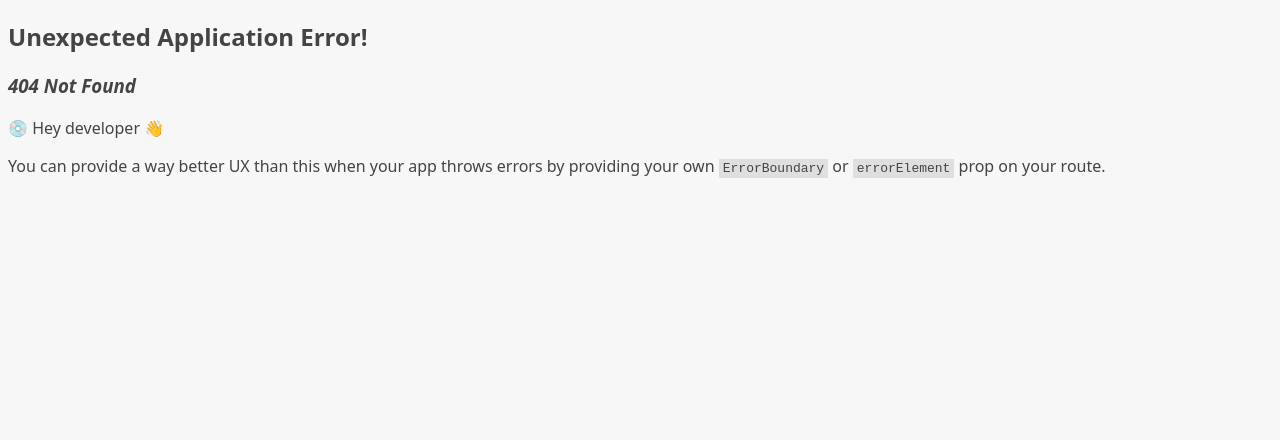
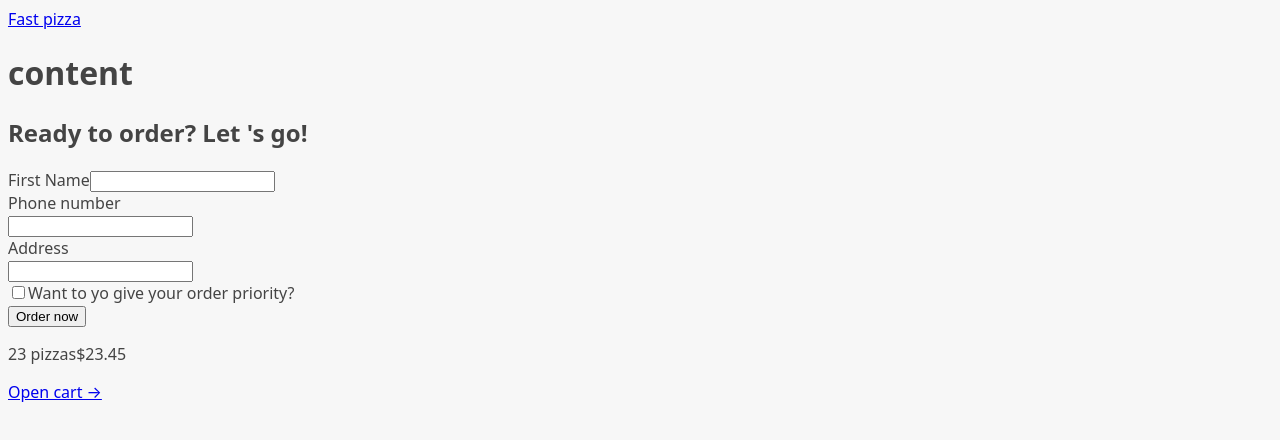
Before and after one commit to Hongfei01/fast-pizza, a React (Vite) app: page /order/new in a window 1280 px wide. Before the commit this address had no page. Shown: the top 440 px of the page. Built offline with nearby package versions, Linux system fonts and the light colour scheme.

Commit message:
add some component

```diff
--- a/src/features/cart/Cart.jsx
+++ b/src/features/cart/Cart.jsx
@@ -1,28 +1,28 @@
 import { Link } from 'react-router-dom';
 
-const fakeCart = [
-  {
-    pizzaId: 12,
-    name: 'Mediterranean',
-    quantity: 2,
-    unitPrice: 16,
-    totalPrice: 32,
-  },
-  {
-    pizzaId: 6,
-    name: 'Vegetale',
-    quantity: 1,
-    unitPrice: 13,
-    totalPrice: 13,
-  },
-  {
-    pizzaId: 11,
-    name: 'Spinach and Mushroom',
-    quantity: 1,
-    unitPrice: 15,
-    totalPrice: 15,
-  },
-];
+// const fakeCart = [
+//   {
+//     pizzaId: 12,
+//     name: 'Mediterranean',
+//     quantity: 2,
+//     unitPrice: 16,
+//     totalPrice: 32,
+//   },
+//   {
+//     pizzaId: 6,
+//     name: 'Vegetale',
+//     quantity: 1,
+//     unitPrice: 13,
+//     totalPrice: 13,
+//   },
+//   {
+//     pizzaId: 11,
+//     name: 'Spinach and Mushroom',
+//     quantity: 1,
+//     unitPrice: 15,
+//     totalPrice: 15,
+//   },
+// ];
 
 function Cart() {
   // const cart = fakeCart;
--- a/src/features/cart/CartOverview.jsx
+++ b/src/features/cart/CartOverview.jsx
@@ -1,3 +1,5 @@
+import { Link } from 'react-router-dom';
+
 function CartOverview() {
   return (
     <div>
@@ -5,7 +7,7 @@ function CartOverview() {
         <span>23 pizzas</span>
         <span>$23.45</span>
       </p>
-      <a href="#">Open cart &rarr;</a>
+      <Link to={'/cart'}>Open cart &rarr;</Link>
     </div>
   );
 }
--- /dev/null
+++ b/src/features/order/CreateOrder.jsx
@@ -0,0 +1,78 @@
+// https://uibakery.io/regex-library/phone-number
+// const isValidPhone = (str) =>
+//   /^\+?\d{1,4}?[-.\s]?\(?\d{1,3}?\)?[-.\s]?\d{1,4}[-.\s]?\d{1,4}[-.\s]?\d{1,9}$/.test(
+//     str
+//   );
+
+// const fakeCart = [
+//   {
+//     pizzaId: 12,
+//     name: 'Mediterranean',
+//     quantity: 2,
+//     unitPrice: 16,
+//     totalPrice: 32,
+//   },
+//   {
+//     pizzaId: 6,
+//     name: 'Vegetale',
+//     quantity: 1,
+//     unitPrice: 13,
+//     totalPrice: 13,
+//   },
+//   {
+//     pizzaId: 11,
+//     name: 'Spinach and Mushroom',
+//     quantity: 1,
+//     unitPrice: 15,
+//     totalPrice: 15,
+//   },
+// ];
+
+function CreateOrder() {
+  // const [withPriority, setWithPriority] = useState(false);
+  //const cart = fakeCart;
+
+  return (
+    <div>
+      <h2>Ready to order? Let &apos;s go!</h2>
+
+      <form>
+        <div>
+          <label>First Name</label>
+          <input type='text' name='customer' required />
+        </div>
+
+        <div>
+          <label>Phone number</label>
+          <div>
+            <input type='tel' name='phone' required />
+          </div>
+        </div>
+
+        <div>
+          <label>Address</label>
+          <div>
+            <input type='text' name='address' required />
+          </div>
+        </div>
+
+        <div>
+          <input
+            type='checkbox'
+            name='priority'
+            id='priority'
+            // value={withPriority}
+            // onChange={(e) => setWithPriority(e.target.checked)}
+          />
+          <label htmlFor='priority'>Want to yo give your order priority?</label>
+        </div>
+
+        <div>
+          <button>Order now</button>
+        </div>
+      </form>
+    </div>
+  );
+}
+
+export default CreateOrder;
--- /dev/null
+++ b/src/ui/AppLayout.jsx
@@ -0,0 +1,19 @@
+import Header from './Header';
+
+import CartOverview from '../features/cart/CartOverview';
+import { Outlet } from 'react-router-dom';
+
+function AppLayout() {
+  return (
+    <div>
+      <Header />
+      <main>
+        <h1>content</h1>
+        <Outlet />
+      </main>
+      <CartOverview />
+    </div>
+  );
+}
+
+export default AppLayout;
--- /dev/null
+++ b/src/ui/Header.jsx
@@ -0,0 +1,11 @@
+import { Link } from 'react-router-dom';
+
+function Header() {
+  return (
+    <header>
+      <Link to={'/'}>Fast pizza</Link>
+    </header>
+  );
+}
+
+export default Header;
```
Also changed, not shown: src/App.jsx (+14 -2 lines), src/features/order/Order.jsx (+13 -13 lines).
